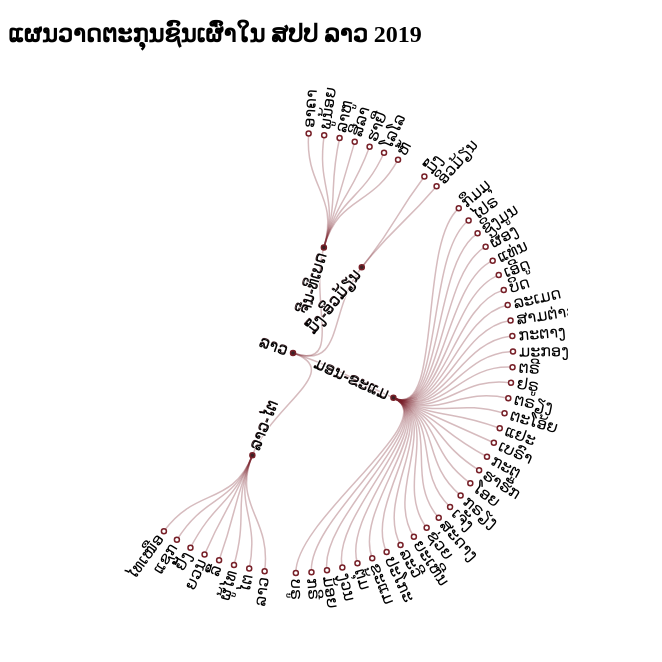
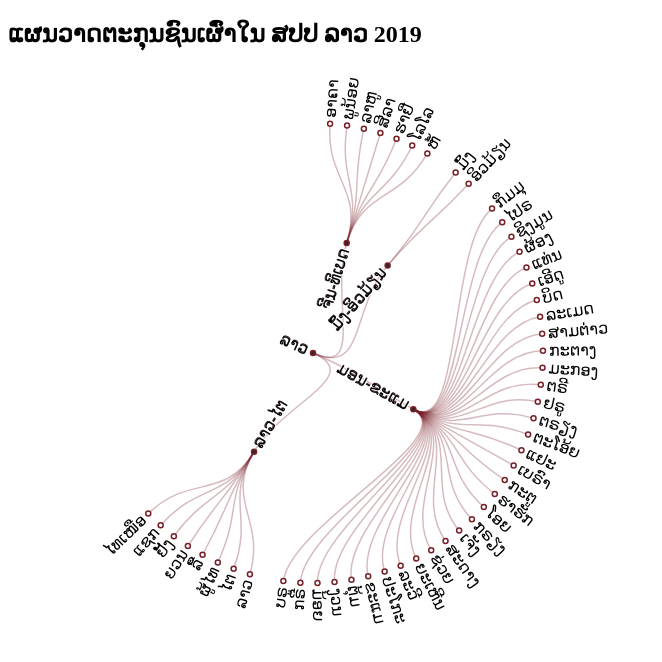
Before and after one commit to Phonephasouk/lao-ethnicity-la, a plain HTML site: page index.html in a window 1280 px wide. Shown: the whole page, without its empty margins (0-662 px from the left). Drawn offline with Linux system fonts and the light colour scheme.

Commit message:
Add files via upload

```diff
--- a/index.html
+++ b/index.html
@@ -33,7 +33,7 @@
 
 </style>
 <h2 id='nodelink_tree'>ແຜນວາດຕະກຸນຊົນເຜົ່າໃນ ສປປ ລາວ 2019</h2>
-</head><body><svg width="560" height="560"></svg>
+</head><body><svg width="600" height="560"></svg>
 <script src="js/d3.js"></script>
 <script>
 
@@ -46,7 +46,7 @@ var stratify = d3.stratify()
     .parentId(function(d) { return d.id.substring(0, d.id.lastIndexOf(".")); });
 
 var tree = d3.tree()
-    .size([220, 220])
+    .size([230, 230])
     .separation(function(a, b) { return (a.parent == b.parent ? 1 : 2) / a.depth; });
 
 d3.csv("flare_l.csv", function(error, data) {
```
